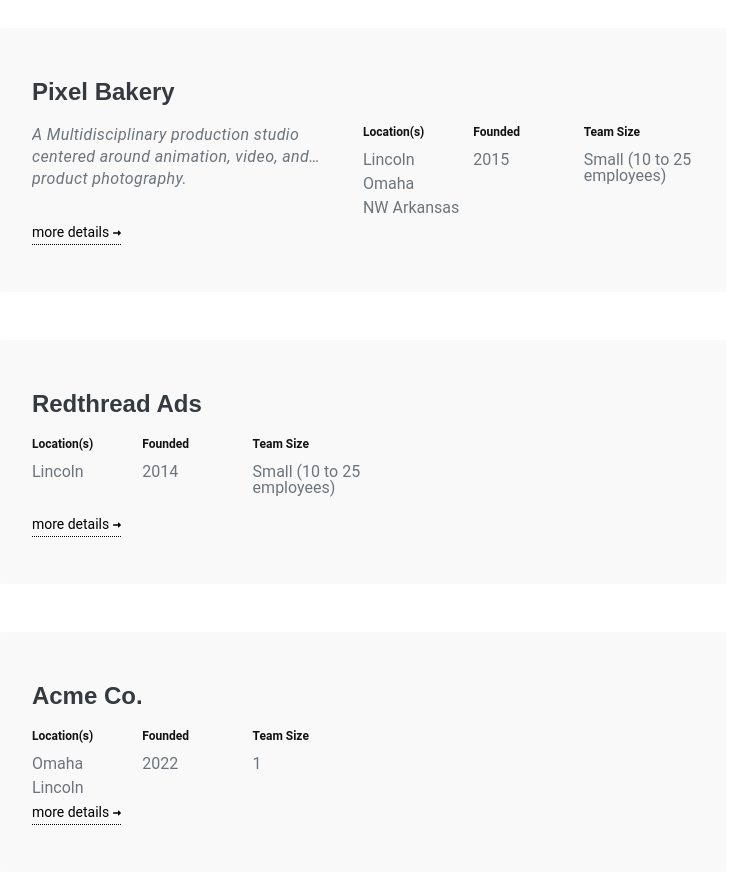
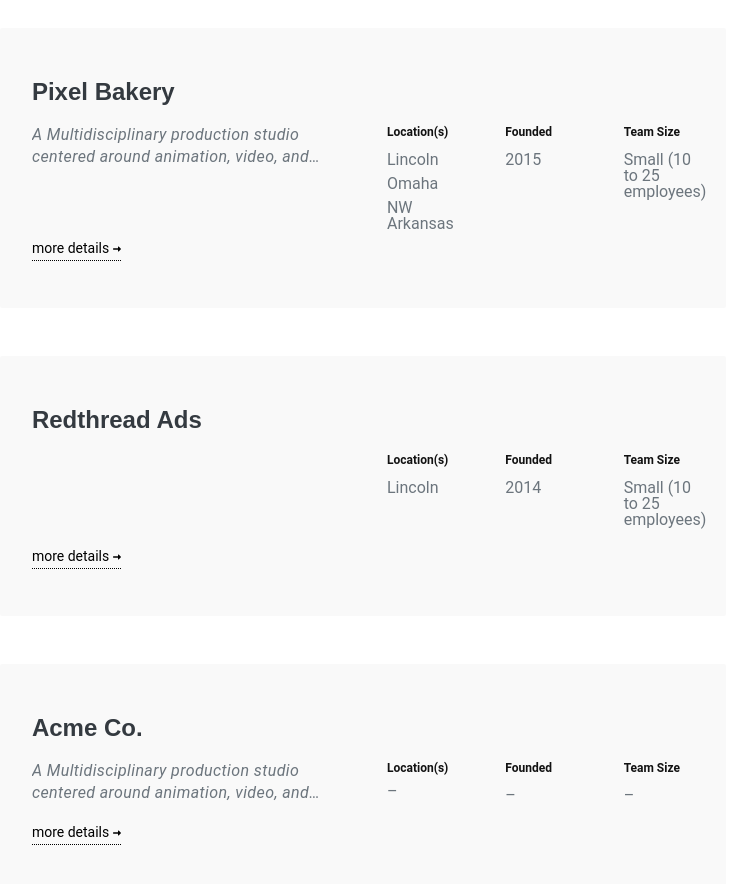
Before and after one commit to pixelbakery/nebraska-creative-react, a Next.js app: page /studios in a window 1280 px wide. Shown: the part 1240-2124 px from the top of the page, without its empty margins (458-1195 px from the left). Built offline with nearby package versions, Linux system fonts and the light colour scheme.

Commit message:
Styling changes

```diff
--- a/_companies/test.mdx
+++ b/_companies/test.mdx
@@ -3,17 +3,14 @@
 name: Acme Co.
 # Make sure you include https:// in the website URL
 website: https://example.com
-founded: 2022
 # Sizes can be categorized by the following:
 # 1 – Nimble (2 to 10 Employees)
 # 2 – Small (11 to 39 Employees)
 # 3 – Moderate (40 to 59 Employees)
 # 4 – Large (60 to 99 Employees)
 # 5 – Humongous (100+ Employees)
-size: 1
-locations:
-  - Omaha
-  - Lincoln
+description: A Multidisciplinary production studio centered around animation, video, and
+  product photography.
 services:
   - 2d animation
   - Motion design
@@ -42,3 +39,4 @@
 ---
 
 asdfa sd fas dfasfas f
+asdfas dfasdf asdf asdfasdf
--- a/components/elements/cards/Studios_Card.tsx
+++ b/components/elements/cards/Studios_Card.tsx
@@ -1,39 +1,51 @@
 import Link from 'next/link'
 import Arrow_Right from '../iconography/Arrow_Right'
 import H3 from '../typography/H3'
+import { motion } from 'framer-motion'
 
 const Studios_Card = ({ company, index }) => {
   return (
     <Link as={`/studios/${company.filePath.replace(/\.mdx?$/, '')}`} href={`/studios/[slug]`}>
-      <article className='group hover:scale-[100.5%] hover:animate-pulse ease-in-out duration-300 bg-grey-light px-8 py-12 bg-gray rounded-sm cursor-pointer'>
+      <motion.article
+        animate={{ opacity: 1 }}
+        initial={{ opacity: 0 }}
+        exit={{ opacity: 0 }}
+        className='group hover:scale-[100.5%] hover:animate-pulse ease-in-out duration-300 bg-grey-light px-8 py-12 bg-gray rounded-sm cursor-pointer'
+      >
         <H3>{`${company.data.name}`}</H3>
-        <div className='grid grid-cols-6'>
+        <div className='grid grid-cols-6 gap-x-12'>
+          <div className='col-span-6 lg:col-span-5 xl:col-span-3 max-w-md '>
             {company.data.description ? (
-            <p className='col-span-3 max-w-md line-clamp-2 italic text-md leading-snug  tracking-wide '>
+              <p className='line-clamp-3 xl:line-clamp-2 italic text-md leading-snug  tracking-wide '>
                 {company.data.description}
               </p>
             ) : (
               ''
             )}
-          <div className='col-span-1 hidden lg:block'>
+          </div>
+          <div className='col-span-1 hidden xl:block'>
             <span className='text-black font-semibold mb-2 block text-xs'>Location(s)</span>
             <ul className='list-none '>
-              {company.data.locations.map((l, index) => {
+              {company.data.locations ? (
+                company.data.locations.map((l, index) => {
                   return (
-                  <li className='py-1'>
+                    <li key={index} className='py-1'>
                       <p className='my-0 leading-none'>{l}</p>
                     </li>
                   )
-              })}
+                })
+              ) : (
+                <p className='my-0 leading-none'>–</p>
+              )}
             </ul>
           </div>
-          <div className='col-span-1 hidden lg:block'>
+          <div className='col-span-1 hidden xl:block'>
             <span className='text-black font-semibold mb-1 block text-xs'>Founded</span>
-            <p className='mt-3 leading-none'> {company.data.founded}</p>
+            <p className='mt-3 leading-none'>{company.data.founded ? company.data.founded : '–'}</p>
           </div>
-          <div className='col-span-1 hidden lg:block'>
+          <div className='col-span-1 hidden xl:block'>
             <span className='text-black font-semibold mb-1 block text-xs'>Team Size</span>
-            <p className='mt-3 leading-none'>{company.data.size}</p>
+            <p className='mt-3 leading-none'>{company.data.size ? company.data.size : '–'}</p>
           </div>
         </div>
 
@@ -43,7 +55,7 @@
             <Arrow_Right />
           </i>
         </div>
-      </article>
+      </motion.article>
     </Link>
   )
 }
```
Also changed, not shown: 1 other file (tests, documents, lock files or other folders). Lines whose indentation alone changed are shown as unchanged.
